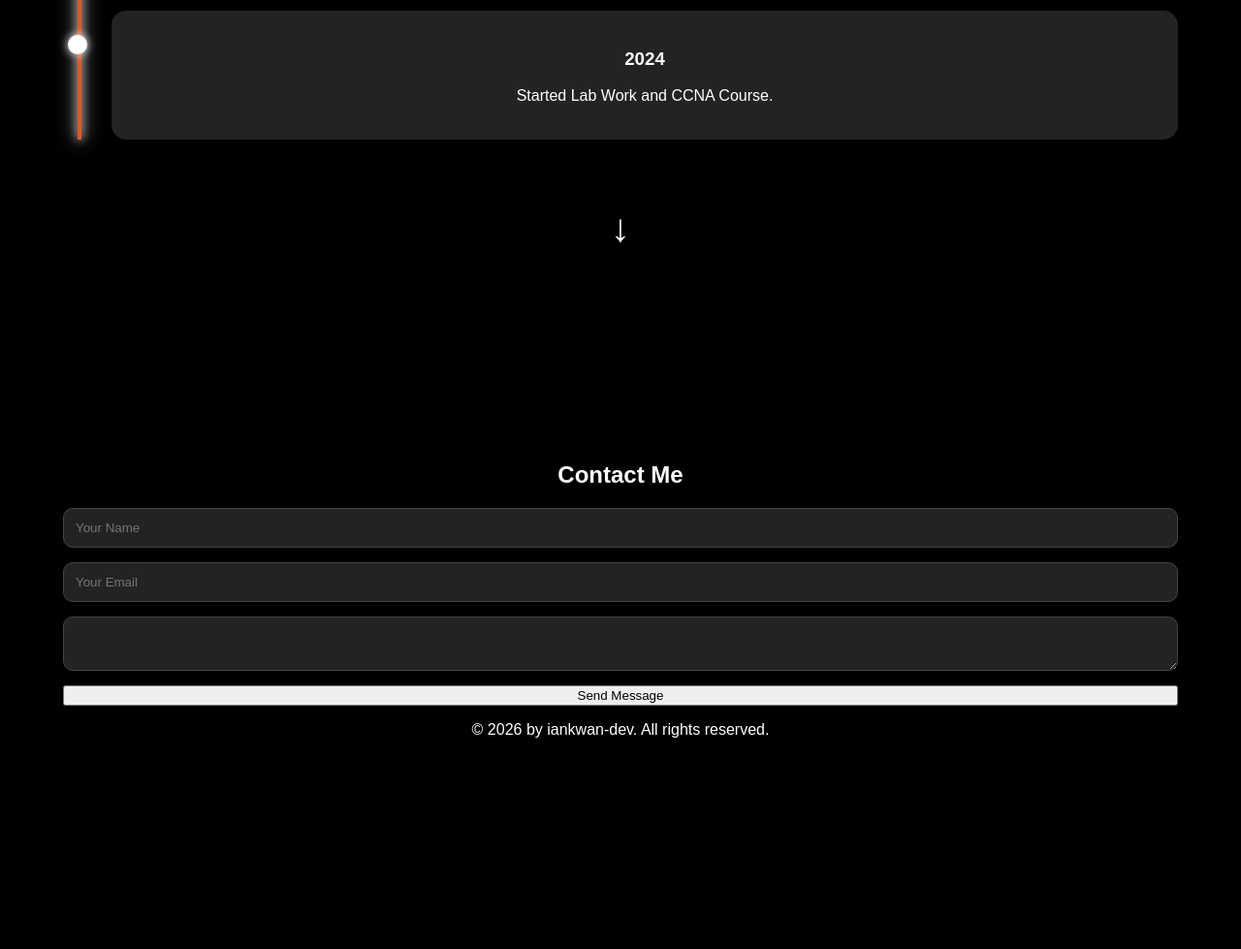
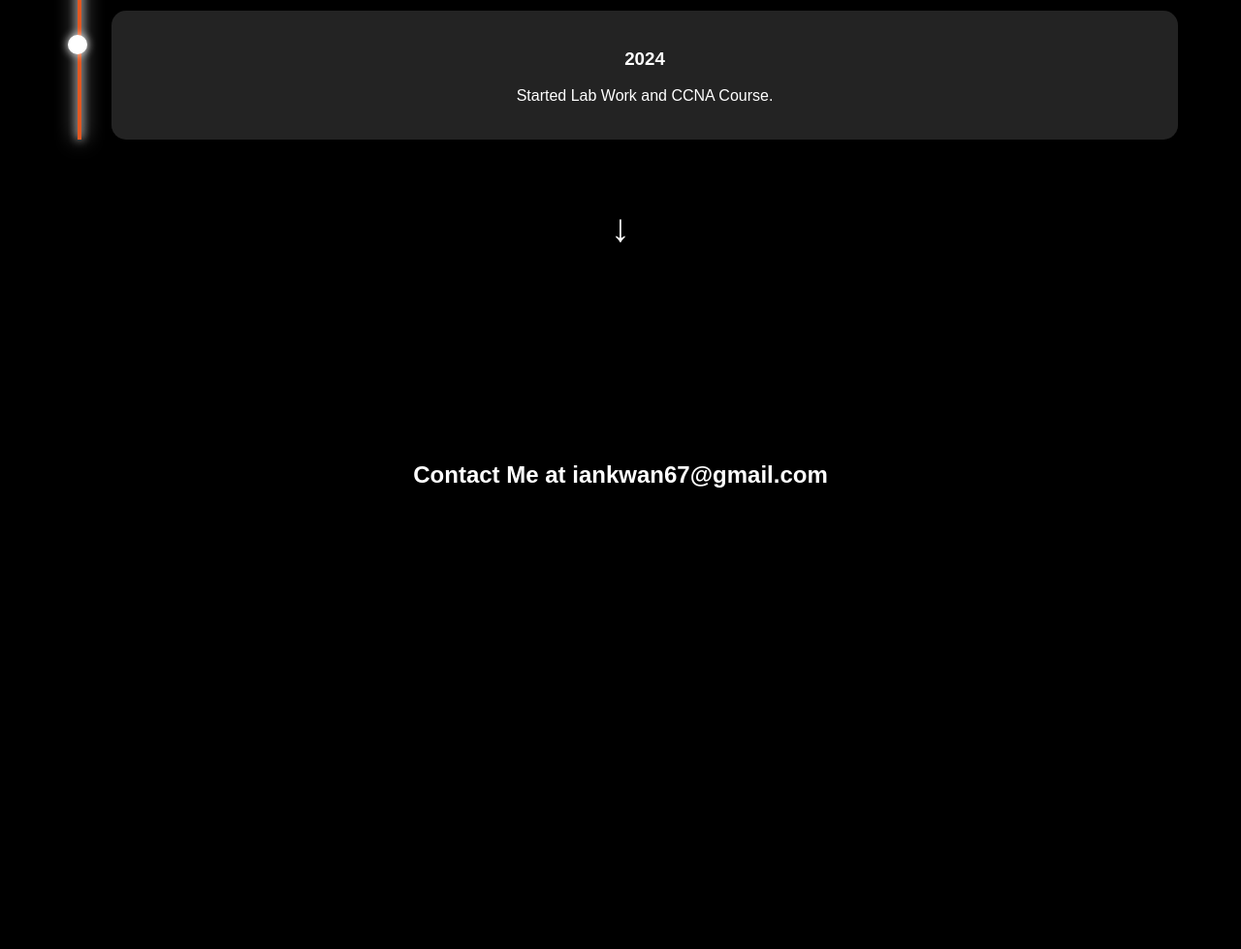
Before and after one commit to iankwan-dev/iankwan-dev.github.io, a plain HTML site: page index.html in a window 1280 px wide. Shown: the part 3192-4171 px from the top of the page at 97% size. Drawn offline with Linux system fonts and the light colour scheme.

Commit message:
Update index.html

```diff
--- a/index.html
+++ b/index.html
@@ -542,9 +542,13 @@
 
 
 
+<section id="connect">
+    <div class="content-5">
+      <h2>Contact Me at iankwan67@gmail.com</h2>
+    </div>
+</section>
 
-
-
+<!--
   <section id="connect">
     <div class="content-5">
       <h2>Contact Me</h2>
@@ -573,7 +577,7 @@
       </footer>
     </div>
   </section>
-
+-->
 
 
 
```
